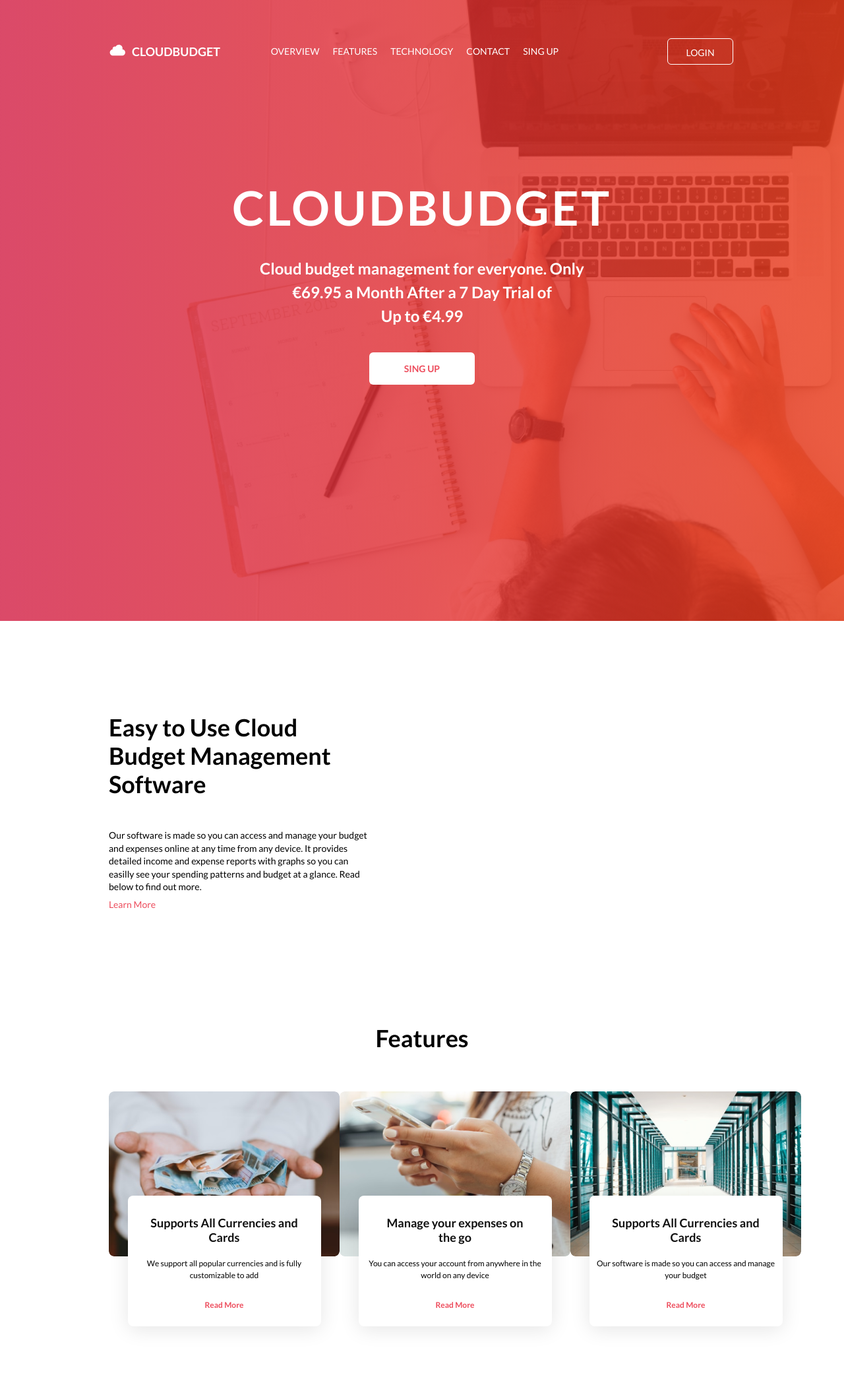
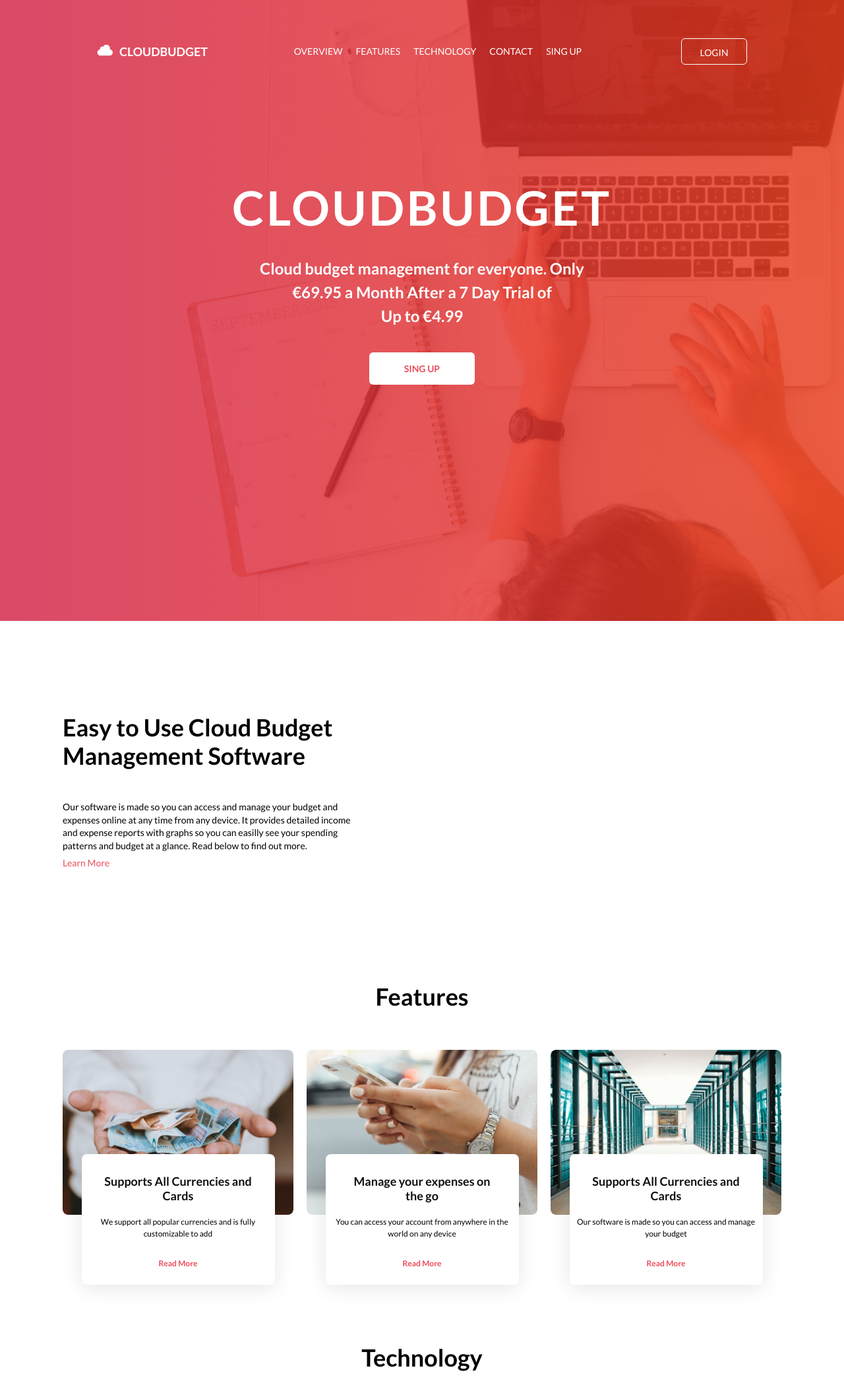
Before and after one commit to Lev-Sedin/MissionTwo, a plain HTML site: page index.html in a window 1280 px wide. Shown: the top 2105 px of the page at 66% size. Drawn offline with Linux system fonts and the light colour scheme.

Commit message:
Add files via upload

```diff
--- a/css/style.css
+++ b/css/style.css
@@ -104,14 +104,13 @@ header {
   );
 }
 .menu {
-  max-width: 1440px;
+  max-width: 996px;
+  padding: 0 5px;
   margin: 0 auto;
   display: flex;
   justify-content: space-between;
   align-items: center;
   padding-top: 58px;
-  padding-left: 166px;
-  padding-right: 168px;
 }
 .menu_name {
   display: flex;
@@ -133,7 +132,6 @@ header {
 }
 .menu_nav {
   display: flex;
-  padding-right: 68px;
 }
 .nav {
   padding-right: 20px;
@@ -183,12 +181,13 @@ h1 {
   font-weight: 600;
 }
 .about {
-  max-width: 1440px;
+  max-width: 1100px;
+  padding: 0 5px;
   margin: 0 auto;
   display: flex;
   justify-content: space-between;
-  padding-left: 165px;
-  padding-right: 260px;
+  align-items: center;
+  padding-right: 95px;
 }
 .about_iformation {
   width: 445px;
@@ -228,15 +227,18 @@ h1 {
 .section {
   max-width: 1440px;
   margin: 0 auto;
-  padding-left: 165px;
-  padding-right: 165px;
 }
+
 .features_name {
   padding: 63px 0;
   text-align: center;
 }
 .cards {
+  max-width: 1100px;
+  padding: 0 5px;
+  margin: 0 auto;
   display: flex;
+  align-items: center;
   justify-content: space-between;
 }
 .features_supports_img {
@@ -318,6 +320,11 @@ h1 {
 }
 .focus {
   background: #ed4c5c;
+}
+.focus_section {
+  max-width: 1100px;
+  padding: 0 5px;
+  margin: 0 auto;
   display: flex;
   justify-content: space-between;
 }
@@ -351,10 +358,10 @@ h1 {
   top: -10px;
 }
 .focus_img {
-  margin: 95px 0;
-  margin-right: 95px;
   width: 445px;
   height: 311px;
+  margin-top: 95px;
+  margin-right: 95px;
 }
 .focus_img_redfone {
   width: 100%;
--- a/index.html
+++ b/index.html
@@ -96,10 +96,13 @@
             </div>
         </div>
     </div>
-    <div class="focus section">
+    <div class="focus">
+        <div class="focus_section">
             <div class="focus_inofmation">
                 <h2 class="focus_inofmation_name name">Stay focused on saving money</h2>
-            <p class="focus_inofmation_paragrah paragrah">It is important to stay focused on saving money in any way you can. We help you monitor your spending habits so you can easily spot and cut any unnecessary expenses. Simply join today to get started!</p>
+                <p class="focus_inofmation_paragrah paragrah">It is important to stay focused on saving money in any way you can. We
+                    help you monitor your spending habits so you can easily spot and cut any unnecessary expenses. Simply join today
+                    to get started!</p>
                 <div class="focus_inofmation_social">
                     <a class="social_link" href="#" target="_blank"><img src="img/svg/playstore.svg" alt=""></a>
                     <a class="social_link" href="#" target="_blank"><img src="img/svg/appstore.svg" alt=""></a>
@@ -111,5 +114,6 @@
             </div>
 
         </div>
+    </div>
 </body>
 </html>
```
Lines whose indentation alone changed are shown as unchanged.
